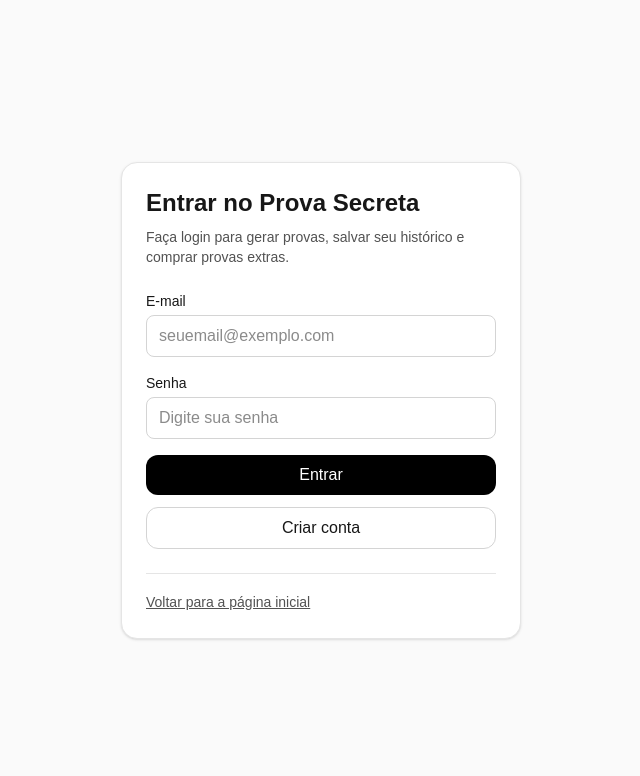
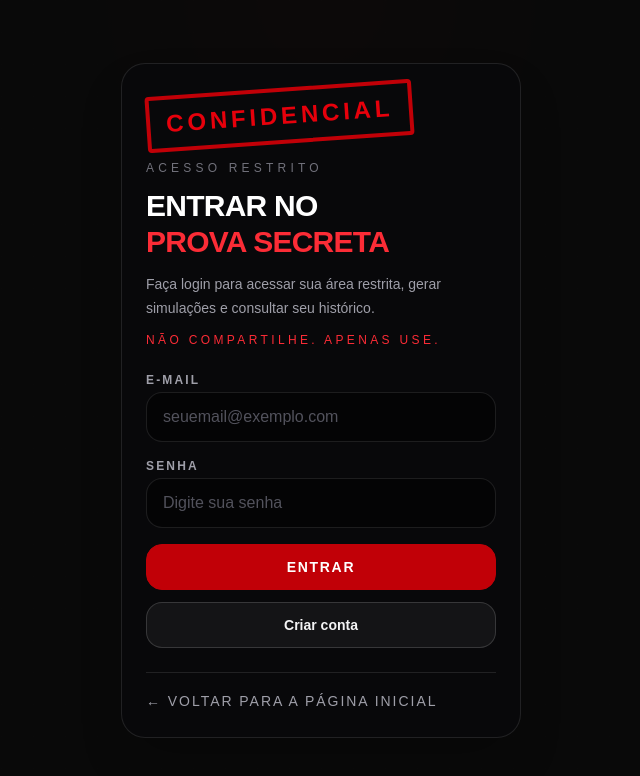
Before and after one commit to oseiasmr-secret/provasecret, a Next.js app: page /login in a window 1280 px wide. Shown: the top 776 px of the page, without its empty margins (319-959 px from the left). Built offline with nearby package versions, Linux system fonts and the light colour scheme; no server answers.

Commit message:
fix: ajustes identidade visua login le

```diff
--- a/app/login/page.tsx
+++ b/app/login/page.tsx
@@ -70,23 +70,50 @@
   }
 
   return (
-    <main className="min-h-screen bg-neutral-50 text-neutral-900">
-      <div className="mx-auto flex min-h-screen max-w-md items-center px-6 py-10">
-        <div className="w-full rounded-2xl border border-neutral-200 bg-white p-6 shadow-sm">
+    <main className="relative min-h-screen overflow-hidden bg-[#090909] text-zinc-100">
+      <div className="pointer-events-none absolute inset-0 opacity-[0.08]">
+        <div className="h-full w-full bg-[radial-gradient(circle_at_top,rgba(220,38,38,0.22),transparent_28%),linear-gradient(to_bottom,transparent,rgba(255,255,255,0.02))]" />
+      </div>
+
+      <div className="pointer-events-none absolute inset-0 opacity-[0.04] [background-image:linear-gradient(rgba(255,255,255,0.08)_1px,transparent_1px),linear-gradient(90deg,rgba(255,255,255,0.08)_1px,transparent_1px)] [background-size:32px_32px]" />
+
+      <div className="relative mx-auto flex min-h-screen max-w-md items-center px-6 py-10">
+        <div className="w-full overflow-hidden rounded-3xl border border-white/10 bg-zinc-950/85 p-6 shadow-2xl backdrop-blur-sm">
           <div className="mb-6">
-            <h1 className="text-2xl font-bold">Entrar no Prova Secreta</h1>
-            <p className="mt-2 text-sm text-neutral-600">
-              Faça login para gerar provas, salvar seu histórico e comprar provas extras.
+            <div className="mb-4 inline-block rotate-[-4deg] rounded-sm border-4 border-red-700 px-4 py-2">
+              <span className="text-2xl font-black uppercase tracking-[0.16em] text-red-600">
+                Confidencial
+              </span>
+            </div>
+
+            <p className="text-xs uppercase tracking-[0.35em] text-zinc-500">
+              acesso restrito
+            </p>
+
+            <h1 className="mt-3 text-3xl font-black uppercase tracking-tight text-white">
+              Entrar no
+              <span className="block text-red-500">Prova Secreta</span>
+            </h1>
+
+            <p className="mt-3 text-sm leading-6 text-zinc-400">
+              Faça login para acessar sua área restrita, gerar simulações e consultar
+              seu histórico.
+            </p>
+
+            <p className="mt-3 text-xs uppercase tracking-[0.28em] text-red-500">
+              não compartilhe. apenas use.
             </p>
           </div>
 
           <form onSubmit={handleLogin} className="space-y-4">
             <div>
-              <label className="mb-1 block text-sm font-medium">E-mail</label>
+              <label className="mb-1 block text-xs font-semibold uppercase tracking-[0.18em] text-zinc-400">
+                E-mail
+              </label>
               <input
                 type="email"
                 placeholder="seuemail@exemplo.com"
-                className="w-full rounded-lg border border-neutral-300 px-3 py-2 outline-none"
+                className="w-full rounded-2xl border border-white/10 bg-black/40 px-4 py-3 text-white outline-none transition placeholder:text-zinc-600 focus:border-red-500 focus:ring-2 focus:ring-red-500/20"
                 value={email}
                 onChange={(e) => setEmail(e.target.value)}
                 required
@@ -94,11 +121,13 @@
             </div>
 
             <div>
-              <label className="mb-1 block text-sm font-medium">Senha</label>
+              <label className="mb-1 block text-xs font-semibold uppercase tracking-[0.18em] text-zinc-400">
+                Senha
+              </label>
               <input
                 type="password"
                 placeholder="Digite sua senha"
-                className="w-full rounded-lg border border-neutral-300 px-3 py-2 outline-none"
+                className="w-full rounded-2xl border border-white/10 bg-black/40 px-4 py-3 text-white outline-none transition placeholder:text-zinc-600 focus:border-red-500 focus:ring-2 focus:ring-red-500/20"
                 value={senha}
                 onChange={(e) => setSenha(e.target.value)}
                 required
@@ -108,7 +137,7 @@
             <button
               type="submit"
               disabled={loadingLogin}
-              className="w-full rounded-xl bg-black px-4 py-2 text-white disabled:opacity-50"
+              className="w-full rounded-2xl border border-red-700 bg-red-700 px-4 py-3 text-sm font-bold uppercase tracking-[0.12em] text-white transition hover:bg-red-600 disabled:opacity-50"
             >
               {loadingLogin ? "Entrando..." : "Entrar"}
             </button>
@@ -118,30 +147,30 @@
             type="button"
             onClick={handleCadastro}
             disabled={loadingCadastro}
-            className="mt-3 w-full rounded-xl border border-neutral-300 px-4 py-2 disabled:opacity-50"
+            className="mt-3 w-full rounded-2xl border border-white/15 bg-white/5 px-4 py-3 text-sm font-semibold text-zinc-100 transition hover:border-red-500/50 hover:bg-red-500/10 disabled:opacity-50"
           >
             {loadingCadastro ? "Criando conta..." : "Criar conta"}
           </button>
 
           {erro && (
-            <div className="mt-4 rounded-xl border border-red-200 bg-red-50 p-3 text-sm text-red-700">
+            <div className="mt-4 rounded-2xl border border-red-700/40 bg-red-950/40 p-4 text-sm text-red-200">
               {erro}
             </div>
           )}
 
           {mensagem && (
-            <div className="mt-4 rounded-xl border border-green-200 bg-green-50 p-3 text-sm text-green-700">
+            <div className="mt-4 rounded-2xl border border-emerald-700/30 bg-emerald-950/30 p-4 text-sm text-emerald-200">
               {mensagem}
             </div>
           )}
 
-          <div className="mt-6 border-t border-neutral-200 pt-4">
+          <div className="mt-6 border-t border-white/10 pt-4">
             <button
               type="button"
               onClick={() => router.push("/")}
-              className="text-sm text-neutral-600 underline"
+              className="text-sm uppercase tracking-[0.14em] text-zinc-400 transition hover:text-red-400"
             >
-              Voltar para a página inicial
+              ← Voltar para a página inicial
             </button>
           </div>
         </div>
```
